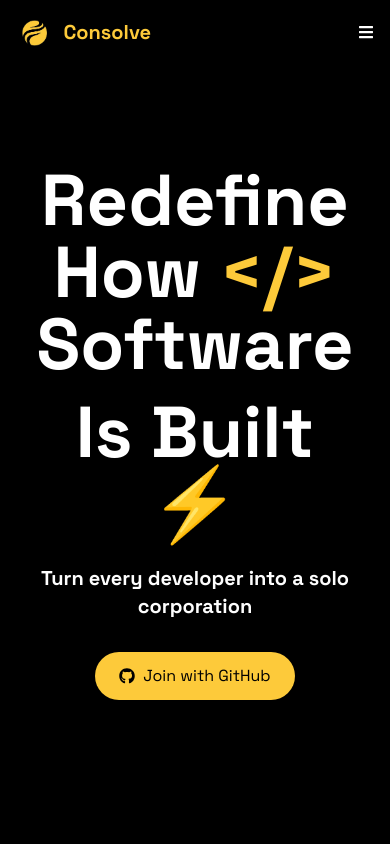
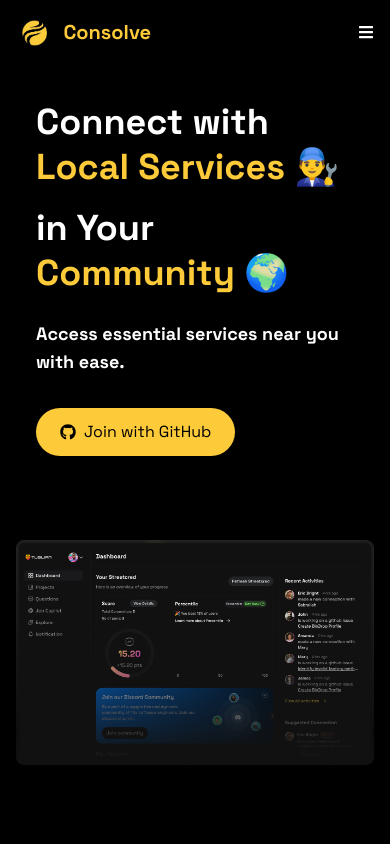
Before and after one commit to fasakinhenry/consolve, a React (Vite) app: page / in a window 390 px wide. Shown: the top 844 px of the page. Built offline with nearby package versions, Linux system fonts and the light colour scheme.

Commit message:
docs: update copy for the Hero section

```diff
--- a/src/components/Hero.jsx
+++ b/src/components/Hero.jsx
@@ -4,17 +4,19 @@
 
 const Hero = () => {
   return (
-    <section className='py-20'>
-      <div className='container'>
-        <div className='grid'>
-          <div className='col-span-12 text-center p-5'>
-            <h1 className='text-7xl font-black mb-4 mt-16'>
-              Redefine How <span className='text-[#fdca3a]'>&lt;/&gt;</span>{' '}
-              Software
+    <section className='py-10 md:py-20'>
+      <div className='container mx-auto px-4'>
+        <div className='grid grid-cols-1 md:grid-cols-12 gap-4'>
+          <div className='md:col-span-12 text-left md:text-center p-5'>
+            <h1 className='text-4xl md:text-6xl lg:text-7xl font-black mb-4 mt-10 md:mt-16 leading-tight'>
+              Connect with{' '}
+              <span className='text-[#fdca3a]'>Local Services</span> 👨‍🔧
             </h1>
-            <h1 className='text-7xl font-black mb-6'>Is Built ⚡</h1>
-            <p className='text-xl mb-8 font-bold text-[#fefefe]'>
-              Turn every developer into a solo corporation
+            <h1 className='text-4xl md:text-6xl lg:text-7xl font-black mb-6 leading-tight'>
+              in Your <span className='text-[#fdca3a]'>Community 🌍</span>
+            </h1>
+            <p className='text-lg md:text-xl lg:text-2xl mb-8 font-bold text-[#fefefe]'>
+              Access essential services near you with ease.
             </p>
             <Link
               to='/login'
@@ -25,7 +27,7 @@
             </Link>
           </div>
         </div>
-        <div className='mt-32'>
+        <div className='mt-16 md:mt-32'>
           <img
             src='/dashboard-preview.png'
             alt='Dashboard Preview'
```
